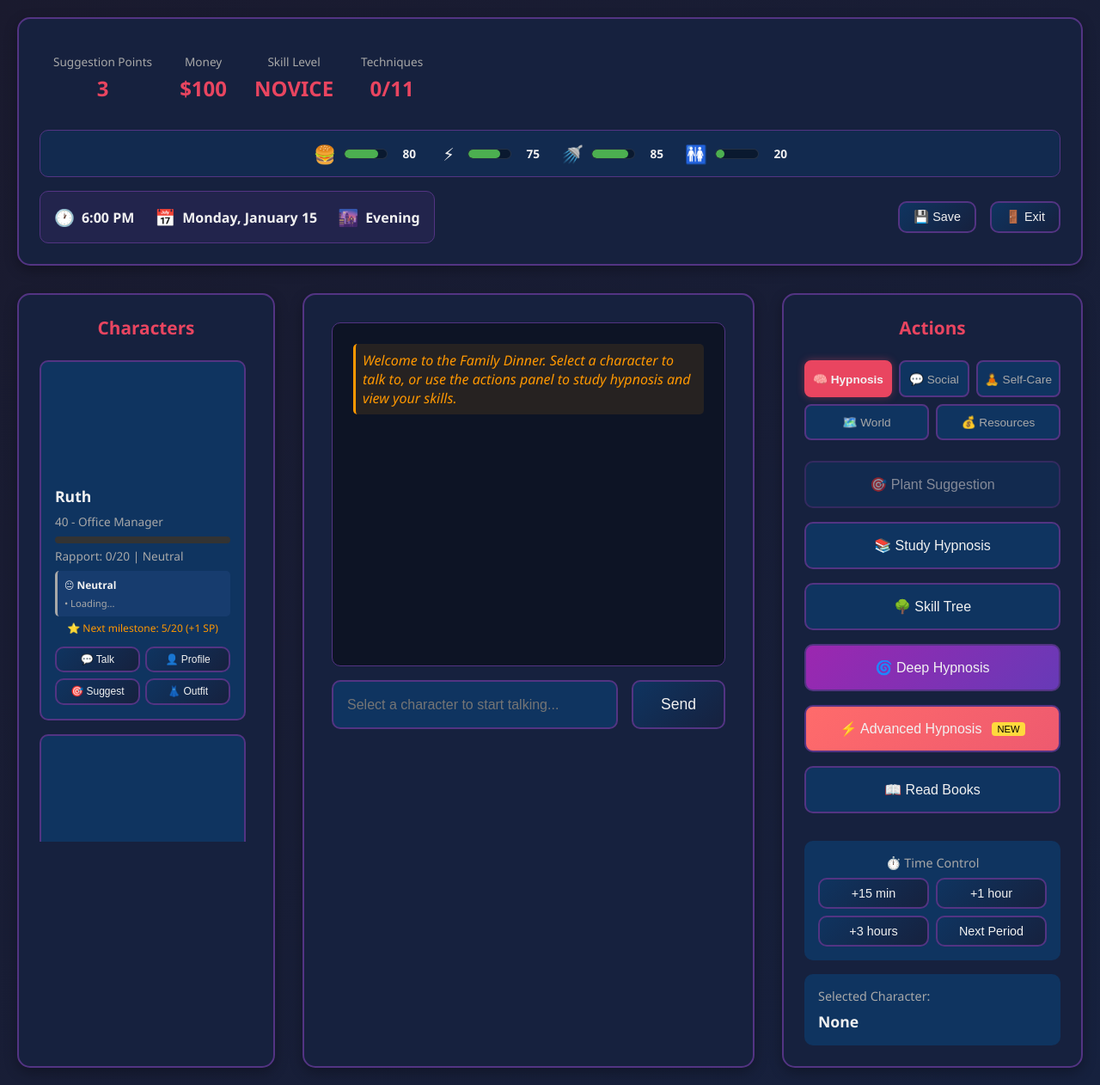
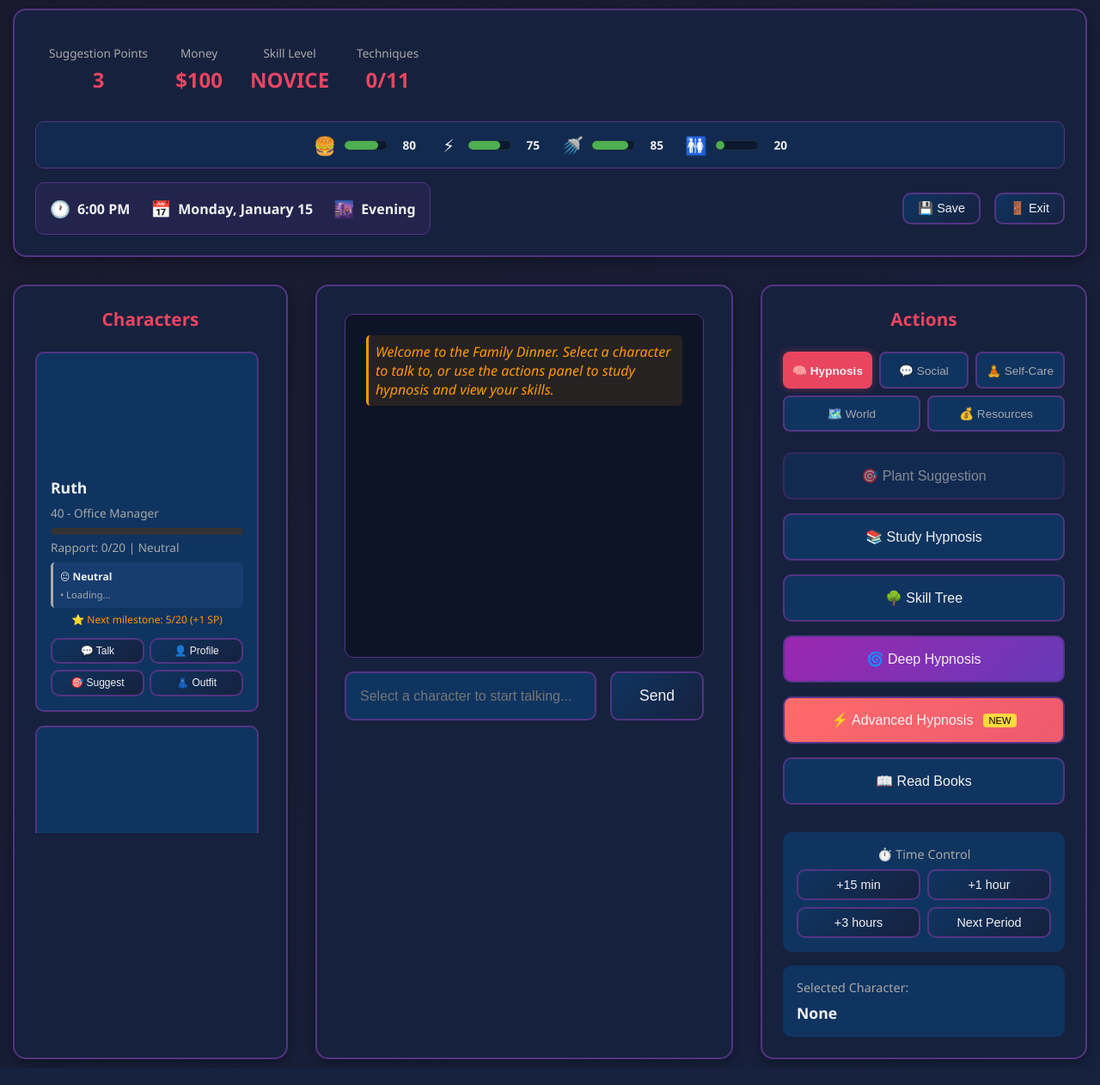
Before and after one commit to chananmeir/mytest, a Flask app: page /game in a window 1280 px wide. Shown: the whole page at 86% size. Run offline with Flask 3, Linux system fonts and the light colour scheme; some libraries are stand-ins or nearby versions.

Commit message:
Improve layout: use more screen width, reduce margins
- Increased max-width from 1400px to 1800px
- Widened sidebars: left 300→320px, right 350→380px
- Reduced container padding from 20px to 10px 15px
- Makes better use of wide screens
- Less wasted space in margins

```diff
--- a/static/css/style.css
+++ b/static/css/style.css
@@ -28,9 +28,9 @@ body {
 }
 
 .game-container {
-    max-width: 1400px;
+    max-width: 1800px;
     margin: 0 auto;
-    padding: 20px;
+    padding: 10px 15px;
 }
 
 /* ===== MAIN MENU ===== */
@@ -248,7 +248,7 @@ body {
 /* ===== GAME CONTENT ===== */
 .game-content {
     display: grid;
-    grid-template-columns: 300px 1fr 350px;
+    grid-template-columns: 320px 1fr 380px;
     gap: 2rem;
     min-height: 600px;
 }
```
